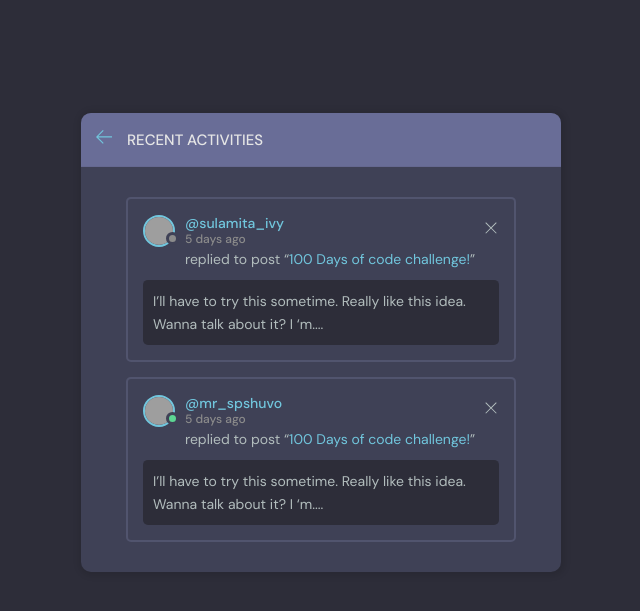
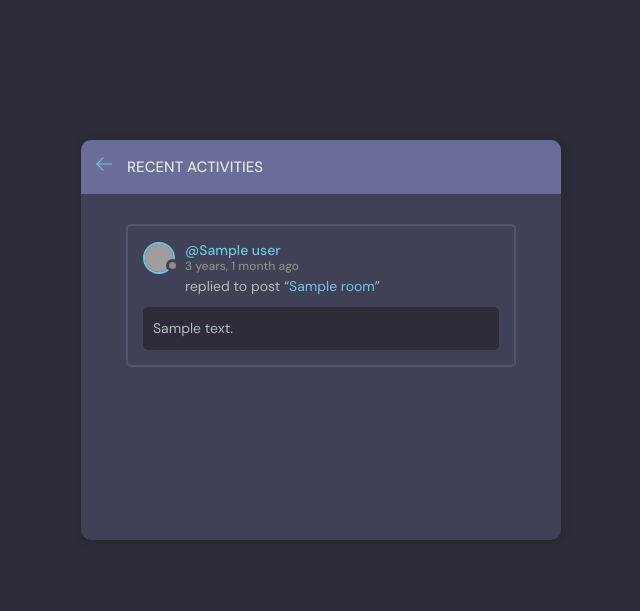
Before and after one commit to claudiols1979/studygroups, a Django app: template studygroup/base/templates/base/activity.html in a window 1280 px wide. Shown: the part 76-687 px from the top of the page, without its empty margins (319-959 px from the left). Run offline with Django 3.2, Linux system fonts and the light colour scheme; the template is opened without the code that fills it: most values are stand-ins (such as "Sample title", 1, 10 or a date in 2020); grey boxes are pictures that could not be loaded.

Commit message:
work activity component

```diff
--- a/studygroup/base/templates/base/activity.html
+++ b/studygroup/base/templates/base/activity.html
@@ -6,7 +6,7 @@
         <div class="layout__box">
           <div class="layout__boxHeader">
             <div class="layout__boxTitle">
-              <a href="index.html">
+              <a href="{% url 'home' %}">
                 <svg version="1.1" xmlns="http://www.w3.org/2000/svg" width="32" height="32" viewBox="0 0 32 32">
                   <title>arrow-left</title>
                   <path
@@ -18,20 +18,25 @@
             </div>
           </div>
 
+
           <div class="activities-page layout__body">
+
+          {% for message in room_messages %}
     <div class="activities__box">
       <div class="activities__boxHeader roomListRoom__header">
-                <a href="profile.html" class="roomListRoom__author">
+        <a href="{% url 'user-profile' message.user.id %}" class="roomListRoom__author">
           <div class="avatar avatar--small">
             <img src="https://randomuser.me/api/portraits/women/11.jpg" />
           </div>
           <p>
-                    @sulamita_ivy
-                    <span>5 days ago</span>
+            @{{message.user}}
+            <span>{{ message.created | timesince }} ago</span>
           </p>
         </a>
+
+        {% if request.user == message.user %}
         <div class="roomListRoom__actions">
-                  <a href="#">
+          <a href="{% url 'delete-message' message.id %}">
             <svg version="1.1" xmlns="http://www.w3.org/2000/svg" width="32" height="32" viewBox="0 0 32 32">
               <title>remove</title>
               <path
@@ -40,44 +45,19 @@
             </svg>
           </a>
         </div>
+        {% endif %}
+
       </div>
       <div class="activities__boxContent">
-                <p>replied to post “<a href="room.html">100 Days of code challenge!</a>”</p>
+        <p>replied to post “<a href="{% url 'room' message.room.id %}">{{message.room}}</a>”</p>
         <div class="activities__boxRoomContent">
-                  I’ll have to try this sometime. Really like this idea. Wanna talk about it? I ‘m....
+          {{ message.body }}
         </div>
       </div>
     </div>
+    {% endfor %}
 
-            <div class="activities__box">
-              <div class="activities__boxHeader roomListRoom__header">
-                <a href="profile.html" class="roomListRoom__author">
-                  <div class="avatar avatar--small active">
-                    <img src="https://randomuser.me/api/portraits/men/13.jpg" />
-                  </div>
-                  <p>
-                    @mr_spshuvo
-                    <span>5 days ago</span>
-                  </p>
-                </a>
-                <div class="roomListRoom__actions">
-                  <a href="#">
-                    <svg version="1.1" xmlns="http://www.w3.org/2000/svg" width="32" height="32" viewBox="0 0 32 32">
-                      <title>remove</title>
-                      <path
-                        d="M27.314 6.019l-1.333-1.333-9.98 9.981-9.981-9.981-1.333 1.333 9.981 9.981-9.981 9.98 1.333 1.333 9.981-9.98 9.98 9.98 1.333-1.333-9.98-9.98 9.98-9.981z"
-                      ></path>
-                    </svg>
-                  </a>
-                </div>
-              </div>
-              <div class="activities__boxContent">
-                <p>replied to post “<a href="room.html">100 Days of code challenge!</a>”</p>
-                <div class="activities__boxRoomContent">
-                  I’ll have to try this sometime. Really like this idea. Wanna talk about it? I ‘m....
-                </div>
-              </div>
-            </div>
+
           </div>
         </div>
       </div>
--- a/studygroup/base/views.py
+++ b/studygroup/base/views.py
@@ -177,4 +177,4 @@ def topicsPage(request):
 
 def activityPage(request):
     room_messages = Message.objects.all()
-    return render(request, 'base/activity.html', {})
+    return render(request, 'base/activity.html', {'room_messages': room_messages})
--- a/tracking_video.txt
+++ b/tracking_video.txt
@@ -1,5 +1,5 @@
 https://www.youtube.com/watch?v=PtQiiknWUcI
-5:47:44 > work on mobile recent activities
+5:53:07 > build API
 
 Stopper:   Reverse for 'user-profile' with arguments '('',)' not found. 1 pattern(s) tried: ['profile/(?P<pk>[^/]+)/\\Z']
 <a href="{% url 'user-profile' room.host.id %}">@{{room.host.username}}</a>
```
Lines whose indentation alone changed are shown as unchanged.
